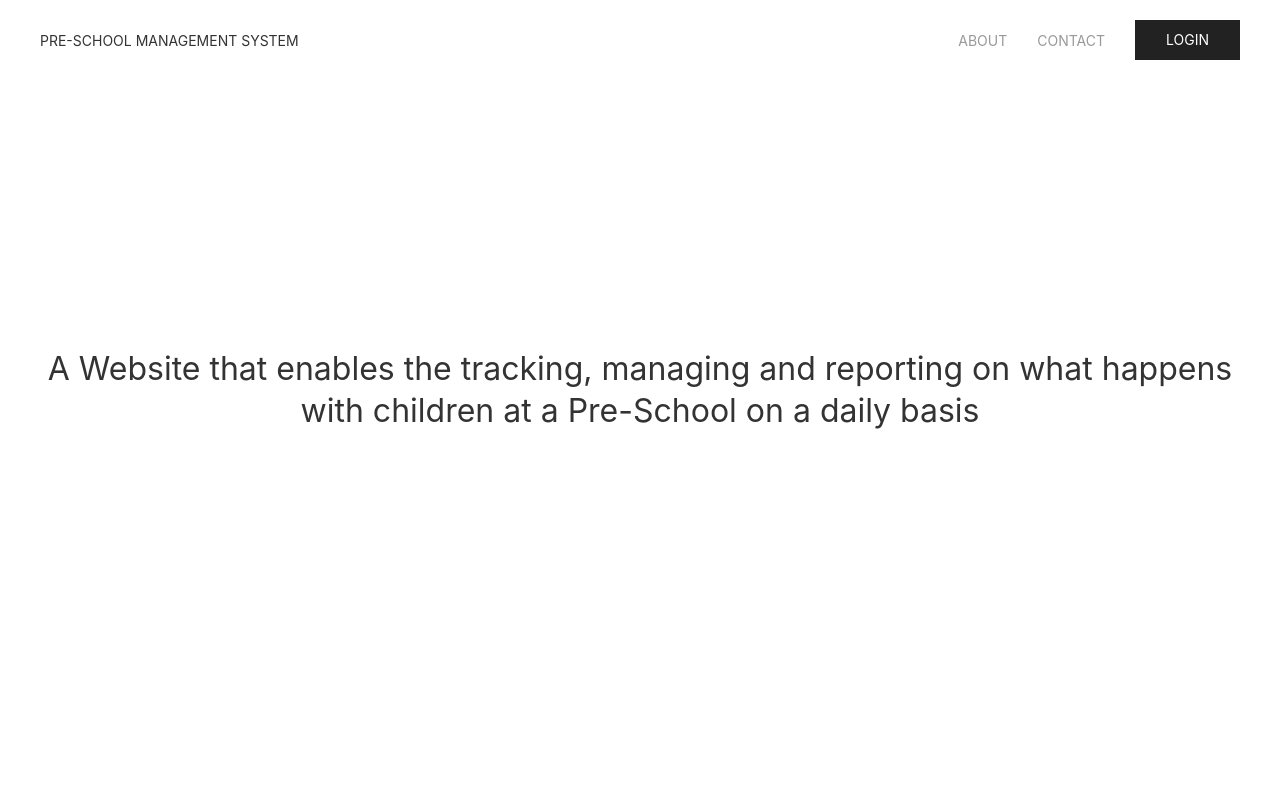
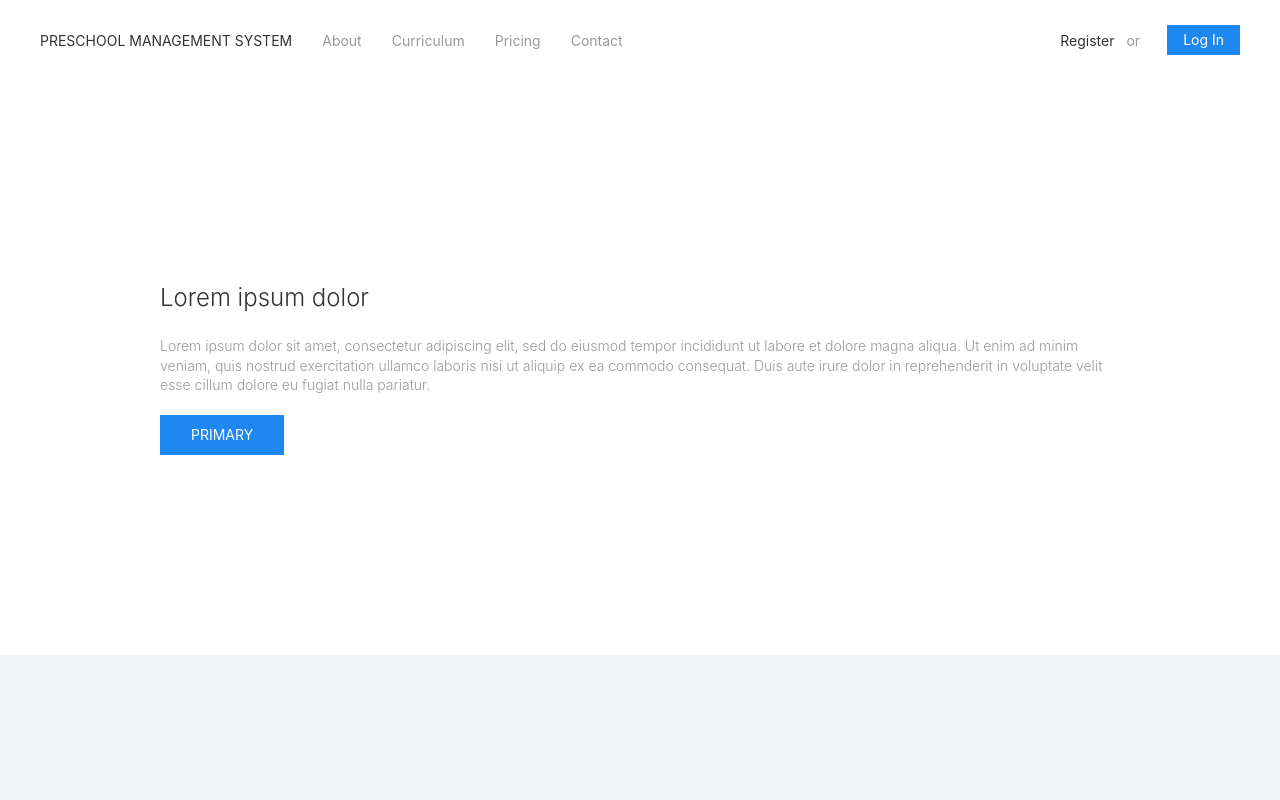
Before and after one commit to bolivthom/Little-Creek-Academy, a React (Create React App) app: page / in a window 1280 px wide. Shown: the top 800 px of the page. Built offline with nearby package versions, Linux system fonts and the light colour scheme.

Commit message:
styles added

```diff
--- a/package.json
+++ b/package.json
@@ -5,6 +5,7 @@
   "dependencies": {
     "react": "^16.10.0",
     "react-dom": "^16.10.0",
+    "react-router-dom": "^5.1.2",
     "react-scripts": "3.1.2",
     "uikit": "^3.2.1-dev.549c6929a"
   },
--- a/src/App.js
+++ b/src/App.js
@@ -4,6 +4,7 @@ import AboutPage from './components/pages/AboutPage';
 import ContactPage from './components/pages/ContactPage';
 import HomePage from './components/pages/HomePage';
 import LoginPage from './components/pages/LoginPage';
+import AdminDashboard from './components/dashboards/AdminDashboard';
 
 
 import './App.css';
@@ -18,6 +19,7 @@ export default class App extends Component {
         <Route path='/about' exact  component={AboutPage} />
         <Route path='/contact' exact component={ContactPage} />
         <Route path='/login' exact component={LoginPage} />
+        <Route path="/dashboard/admin" exact component={AdminDashboard} />
       </Switch>
     );
   }
--- a/src/components/dashboards/AdminDashboard.js
+++ b/src/components/dashboards/AdminDashboard.js
@@ -0,0 +1,21 @@
+import React from 'react';
+
+
+function AdminDashboard() {
+  return (
+      <div>
+          <nav class="uk-navbar-container" uk-navbar>
+    <div class="uk-navbar-left">
+
+        <ul class="uk-navbar-nav">
+            <li class="uk-active"><a href="#">DASHBOARD</a></li>
+        </ul>
+
+    </div>
+</nav>
+      </div>
+  );
+}
+
+
+export default AdminDashboard;
--- a/src/components/pages/HomePage.js
+++ b/src/components/pages/HomePage.js
@@ -1,46 +1,95 @@
 import React from 'react';
-import backgroundImg from '../../Assets/Images/kids.jpg'
 
 
 function HomePage() {
     return (
         <div >
-            <div className="uk-position-top">
+
                 <nav className="uk-navbar-container uk-navbar-transparent uk-container" uk-navbar="">
-
-
                     <div className="uk-navbar-left">
                         <ul className="uk-navbar-nav">
-                            <li className="uk-active"><a href="/">PRE-SCHOOL MANAGEMENT SYSTEM</a></li>
+                            <li className="uk-active">
+                                <a href="/">PRESCHOOL MANAGEMENT SYSTEM</a>
+                            </li>
+                            <li>
+                                <a className="uk-text-capitalize" href="/about">About</a>
+                            </li>
+                            <li>
+                                <a className="uk-text-capitalize" href="#">Curriculum</a>
+                            </li>
+                            <li>
+                                <a className="uk-text-capitalize" href="#">Pricing</a>
+                            </li>
+                            <li>
+                                <a className="uk-text-capitalize" href="/contact">Contact</a>
+                            </li>
                         </ul>
                     </div>
 
 
                     <div className="uk-navbar-right">
                         <ul className="uk-navbar-nav">
-                            <li>
-                                <a href="/about">About</a>
+                            <li className="uk-active register-button">
+                                <a className="uk-text-capitalize" href="#">Register</a>
                             </li>
-                            <li>
-                                <a href="/contact">Contact</a>
+                            <li style={orText}>
+                                <a className="uk-text-lowercase" href="#">or</a>
                             </li>
-                            <p uk-margin>
-                                <a className="uk-button uk-button-secondary" href="/login">LOGIN</a>
+                            <p style={loginButton}>
+                                <a className="uk-button uk-button-primary uk-text-capitalize uk-button-small" href="/login">Log in</a>
                             </p>
                         </ul>
                     </div>
+                </nav>
 
 
-                </nav>
+            <div style={sectionB} className="Slider">
+                <div className="uk-container">
+                    <h1 style={sliderContent} className="uk-text-lead uk-text-light">Lorem ipsum dolor</h1>
+                    <p style={sliderContent} className="uk-text-meta uk-text-light">Lorem ipsum dolor sit amet, consectetur adipiscing elit, sed do eiusmod tempor incididunt
+                    ut labore et dolore magna aliqua. Ut enim ad minim veniam, quis nostrud exercitation ullamco laboris nisi ut aliquip ex ea commodo consequat.
+                    Duis aute irure dolor in reprehenderit in voluptate velit esse cillum dolore eu fugiat nulla pariatur.
+                    </p>
+                    <button style={sliderContent} class="uk-button uk-button-primary">Primary</button>
+                </div>
+            </div>
 
+            <div style={sectionA}>
+                <p></p>
             </div>
-            <div className="uk-position-center ">
-            <h2 className="uk-container uk-text-center">A Website that enables the tracking, managing and reporting on what
-                happens with children at a Pre-School on a daily basis
-            </h2>
+            <div style={sectionC}>
+                <p></p>
             </div>
-        </div>
+    </div>
     );
 }
 
+const loginButton = {
+    marginTop: "25px"
+};
+
+const orText = {
+    marginLeft: "-18px",
+    marginRight: "-3px"
+}
+
+const sliderContent ={
+    marginRight: "120px",
+    marginLeft: "120px"
+}
+
+const sectionA = {
+    height: "300px",
+    marginTop: "200px",
+    backgroundColor: "#F2F3F4"
+}
+
+const sectionB = {
+    marginTop: "200px"
+}
+
+const sectionC = {
+    height: "200px",
+    marginTop: "200px"
+}
 export default HomePage;
--- a/src/components/pages/LoginPage.js
+++ b/src/components/pages/LoginPage.js
@@ -3,27 +3,33 @@ import React from 'react';
 
 function LoginPage() {
   return (
-      <div className="uk-position-center">
-      <legend class="uk-legend uk-text-center uk-margin-medium">Log into Your Account</legend>
+      <div style={pageStyle} className="uk-position-center">
+          <div class="uk-card uk-card-default uk-card-body uk-width-2-1@m">
+      <legend class="uk-legend uk-text-center uk-margin-medium">Log in to Your Account</legend>
         <form>
 
     <div class="uk-margin-small">
         <div class="uk-inline">
-            <input class="uk-input  uk-width-medium" type="text" placeholder="ID Number"/>
+            <input className="uk-input uk-width-medium uk-text-small" type="text" placeholder="ID Number"/>
         </div>
     </div>
 
     <div class="uk-margin-small">
         <div class="uk-inline">
-            <input class="uk-input  uk-width-medium" type="text" placeholder="Password"/>
+            <input className="uk-input uk-width-medium uk-text-small" type="text" placeholder="Password"/>
         </div>
     </div>
 
-</form>
-<button class="uk-button uk-button-secondary uk-width-expand uk-width-medium">Log in</button>
+    </form>
+    <button class="uk-button uk-button-primary uk-width-expand uk-width-medium uk-text-capitalize">Log in</button>
       </div>
-
+      </div>
   );
 }
 
+const pageStyle = {
+    backgroundColor: "#03A9F4"
+  };
+
+
 export default LoginPage;
```
Also changed, not shown: src/App.css (line endings or trailing spaces), 2 other files (tests, documents, lock files or other folders).
